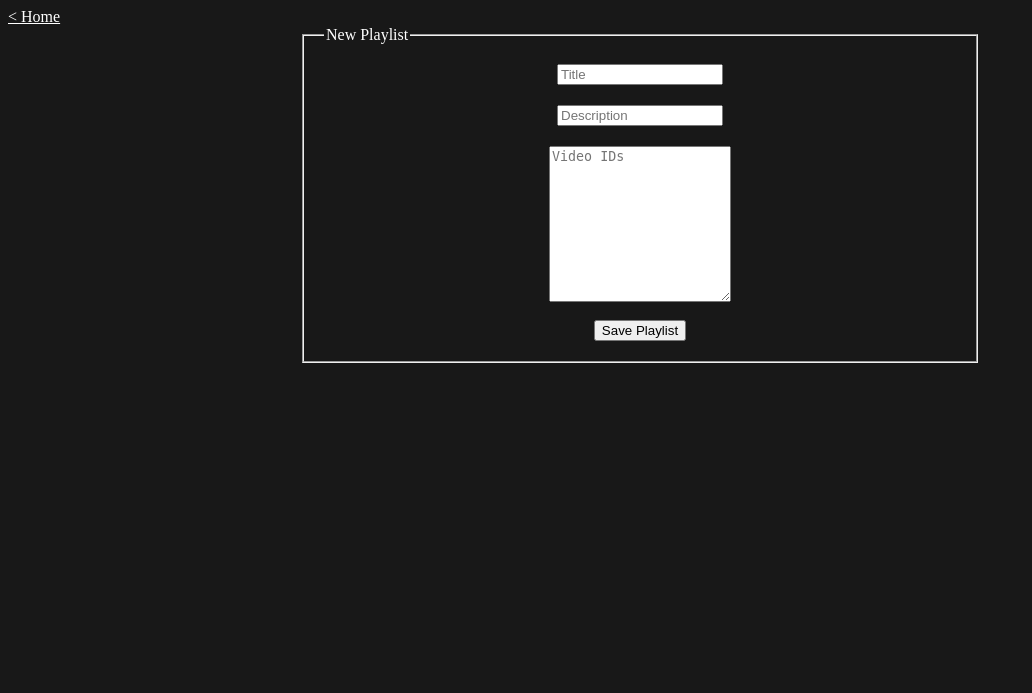
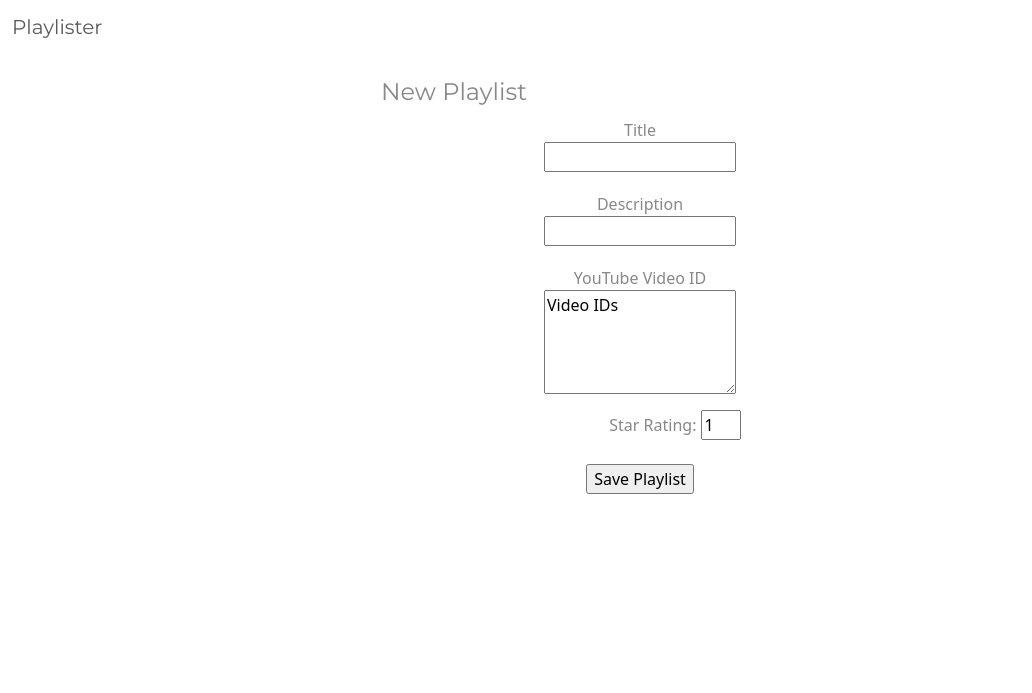
Before and after one commit to GeorgeCloud/Youtube-Playlist, a Flask app: page /playlists/new in a window 1280 px wide. Shown: the top 693 px of the page, without its empty margins (0-1032 px from the left). Run offline with Flask 2, Linux system fonts and the light colour scheme; some libraries are stand-ins or nearby versions.

Commit message:
add styling

```diff
--- a/app.py
+++ b/app.py
@@ -1,4 +1,5 @@
 from flask import Flask, render_template, request, url_for, redirect
+from flask_paginate import Pagination, get_page_parameter
 from pymongo import MongoClient
 from bson.objectid import ObjectId
 from datetime import datetime
@@ -8,6 +9,8 @@ client = MongoClient()
 db = client.Playlister
 playlists = db.playlists
 
+PLAYLISTS_PER_PAGE = 1
+
 def video_url_creator(id_lst):
     return [f'https://youtube.com/embed/{id}' for id in id_lst]
 
@@ -16,14 +19,19 @@ def create_playlist_document(request_data):
     return {
         'title': request.form['title'],
         'description': request.form['description'],
+        'rating': int(request.form['rating']),
         'videos': video_url_creator(video_ids),
-        'video_ids': video_ids
+        'video_ids': video_ids,
+        'views': 1,
+        'last_modified': datetime.now(),
     }
 
 @app.route('/', methods=['GET'])
 def playlists_index():
-    # TODO: return -head 10 > find()
-    return render_template('playlists_index.html', playlists=playlists.find())
+    page = request.args.get(get_page_parameter(), type=int, default=1)
+    pagination = Pagination(page=page, total=playlists.count_documents({}), search=False, record_name='playlists')
+
+    return render_template('playlists_index.html', playlists=playlists.find(), pagination=pagination)  # paginate
 
 @app.route('/playlists/new', methods=['GET'])
 def playlist_new():
@@ -33,12 +41,15 @@ def playlist_new():
 def playlist_submit():
     playlist_document = create_playlist_document(request.form)
 
-    playlists.insert_one(playlist_document)
-    return redirect(url_for('playlist_show', playlist_id=playlist_document['_id']))
+    playlist_id = playlists.insert_one(playlist_document).inserted_id
+    return redirect(url_for('playlist_show', playlist_id=playlist_id))
 
 @app.route('/playlists/<playlist_id>', methods=['GET'])
 def playlist_show(playlist_id):
-    playlist = playlists.find_one({'_id': ObjectId(playlist_id)})
+    playlist = playlists.find_one_and_update(
+        {'_id': ObjectId(playlist_id)},
+        {'$inc': {'views': 1}}
+    )
     return render_template('playlists_show.html', playlist=playlist)
 
 @app.route('/playlists/<playlist_id>/edit', methods=['GET'])
--- /dev/null
+++ b/static/main.js
@@ -0,0 +1,2 @@
+let textArea = document.getElementById("IdsTextArea")
+textArea.value = textArea.placeholder;
--- a/static/styles/styles.css
+++ b/static/styles/styles.css
@@ -1,3 +1,5 @@
+/* General Styling */
+
 body {
     background-color: rgb(24, 24, 24);
     color: white;
@@ -20,20 +22,27 @@ a {
 }
 
 form {
-
 }
 
 input {
-
 }
 
 input[type=text] {
-    width: 25%;
+    width: 15vw;
     margin-bottom: 20px;
+}
+
+input[type=number] {
+    width: 2.5rem;
 }
 
 input[type=submit] {
 
+}
+
+textarea {
+    width: 15vw;
+    height: 13vh;
 }
 
 button {
@@ -43,6 +52,8 @@ button {
 img {
 
 }
+
+/* Views Styling */
 
 .above-and-under {
     display: flex;
@@ -58,6 +69,25 @@ img {
     justify-content: space-around;
 }
 
+.rate-box {
+    margin-top: 1rem;
+    margin-left: 13.5%;
+}
+
+.rating-input {
+    width: 20%;
+}
+
+.rating-stars {
+    display: flex;
+    align-self: flex-end;
+}
+
+.star {
+    height: 20px;
+    width: 20px;
+}
+
 .space-around {
     justify-content: space-between;
 }
@@ -70,16 +100,22 @@ img {
     display: flex;
     flex-direction: column;
     align-items: center;
+    height: 80vh;
 }
 
-.playlist-container {
+.playlist-card {
     display: flex;
     flex-direction: column;
     justify-content: space-around;
     border: solid 1px;
     padding: 20px;
-    width: 20%;
+    width: 25%;
+    height: 20%;
     margin-top: 20px;
+}
+
+.playlist-content {
+    margin: 10px 0;
 }
 
 .col-view {
@@ -89,3 +125,7 @@ img {
     width: 50%;
     padding: 20px;
 }
+
+.video {
+    margin-top: 10px;
+}
--- a/templates/_base.html
+++ b/templates/_base.html
@@ -7,10 +7,26 @@
   <meta http-equiv="X-UA-Compatible" content="ie=edge">
   <link rel="stylesheet" href="{{ url_for('static', filename='styles/styles.css') }}">
   <link rel="icon" href="{{ url_for('static', filename='images/favicon.png') }}">
+  <link rel="stylesheet" href="https://bootswatch.com/5/minty/bootstrap.min.css">
+<!--  <link href="https://cdn.jsdelivr.net/npm/bootstrap@5.1.3/dist/css/bootstrap.min.css" rel="stylesheet" integrity="sha384-1BmE4kWBq78iYhFldvKuhfTAU6auU8tT94WrHftjDbrCEXSU1oBoqyl2QvZ6jIW3" crossorigin="anonymous">-->
     {% block header %}{% endblock %}
   </head>
   <body>
-    {% block body %}
-    {% endblock %}
+    <nav class='navbar navbar-default'>
+      <div class='container-fluid'>
+          <div class='navbar-header'>
+              <a class='navbar-brand' href='/'>
+                  Playlister
+              </a>
+          </div>
+          <div class='pull-right'>
+              <a href='/playlists/new' class='btn btn-default navbar-btn'>New Playlist</a>
+          </div>
+      </div>
+    </nav>
+
+    {% block body %}{% endblock %}
+
+    <script src="{{ url_for('static', filename='main.js') }}"></script>
   </body>
 </html>
--- a/templates/new_playlist.html
+++ b/templates/new_playlist.html
@@ -5,7 +5,6 @@
 {% endblock %}
 
 {% block body %}
-  <a href="/">&lt; Home</a>
   <form action="/playlists" method="POST" class="container">
     {% include 'partials/playlists_form.html' %}
   </form>
--- a/templates/partials/playlists_form.html
+++ b/templates/partials/playlists_form.html
@@ -1,8 +1,19 @@
 <fieldset class="col-view">
   <legend>{{title}}</legend>
-  <input type="text" placeholder="{{ playlist.title if playlist else 'Title' }}" name="title">
-  <input type="text" value="" placeholder="{{ playlist.description if playlist else 'Description' }}" name="description">
-  <textarea rows="10" value="" placeholder="{{ ' '.join(playlist.video_ids) if playlist else 'Video IDs' }}" name="video_ids"></textarea>
+
+  <label class="left-center">Title</label>
+  <input type="text" placeholder="{{ playlist.title if playlist else '' }}" name="title" required>
+
+  <label class="left-center">Description</label>
+  <input type="text" value="{{ playlist.description }}" placeholder="{{ playlist.description if playlist else '' }}" name="description" required>
+
+  <label class="left-center">YouTube Video ID</label>
+  <textarea id="IdsTextArea" rows="10" placeholder="{{ ' '.join(playlist.video_ids) if playlist else 'Video IDs' }}" name="video_ids" required></textarea>
+
+  <div class="rate-box left-center">
+    <span>Star Rating: </span><input class="rating-input" type="number" value="{{playlist.rating if playlist else 1}}" min="1" max="5" name="rating">
+  </div>
+
   <br>
   <input type="submit" value="Save Playlist">
 </fieldset>
--- a/templates/playlists_edit.html
+++ b/templates/playlists_edit.html
@@ -5,7 +5,6 @@
 {% endblock %}
 
 {% block body %}
-  <a href="/">&lt; Home</a>
   <form action="/playlists/{{playlist['_id']}}" method="POST" class="container">
     {% include 'partials/playlists_form.html' %}
   </form>
```
Also changed, not shown: templates/playlists_index.html (+10 -4 lines), templates/playlists_show.html (+16 -4 lines), tests.py (+14 -14 lines), main.js (deleted), static/images/star.png (added).
